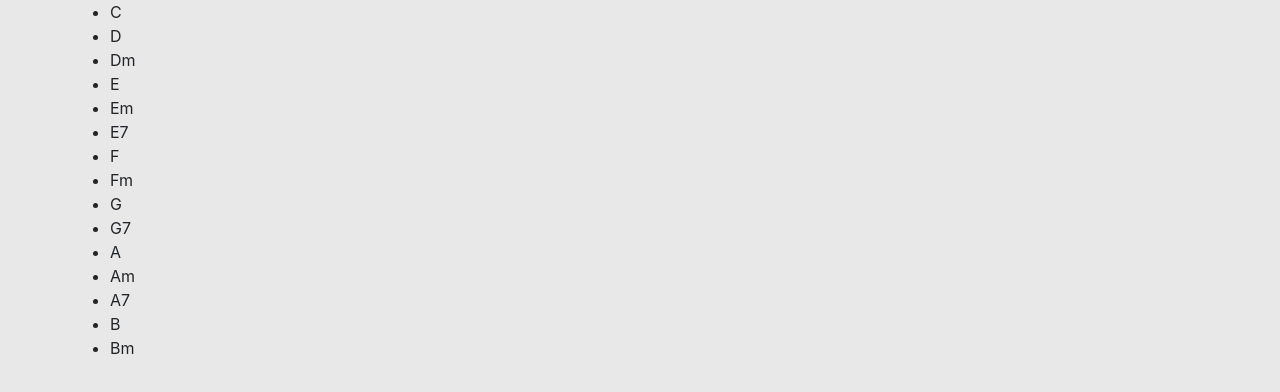
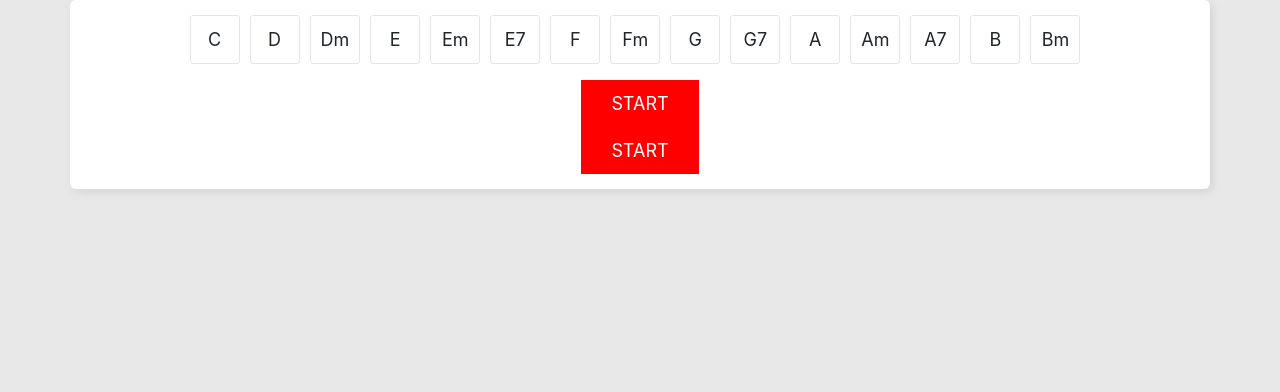
Before and after one commit to AndKorbiel/Chords-Progression-App, a React (Create React App) app: page / in a window 1280 px wide. Shown: the top 392 px of the page. Built offline with nearby package versions, Linux system fonts and the light colour scheme.

Commit message:
Chords display functionality beta

```diff
--- a/src/App.css
+++ b/src/App.css
@@ -2,9 +2,61 @@ body {
   background: #e8e8e8;
 }
 
-.app {
+.App {
   background: white;
   padding: 15px;
   border-radius: 6px;
   box-shadow: 3px 3px 9px #d4d4d4;
 }
+
+.chords-table {
+  list-style: none;
+  display: flex;
+  justify-content: center;
+  padding-left: 0;
+}
+
+.chords-table li {
+  padding: 10px;
+  border: 1px solid #e6e6e6;
+  margin-right: 10px;
+  font-size: 18px;
+  border-radius: 3px;
+  min-width: 50px;
+  text-align: center;
+}
+
+.app-button {
+  margin-left: auto;
+  margin-right: auto;
+  display: block;
+  border: none;
+  padding: 10px 30px;
+  background: red;
+  color: white;
+  font-size: 18px;
+  text-transform: uppercase;
+}
+
+.displayed-chord {
+  text-align: center;
+  font-size: 72px;
+}
+
+.pulsed {
+  animation: pulse 2s infinite;
+}
+
+@keyframes pulse {
+  0% {
+    opacity: 0
+  }
+
+  50% {
+    opacity: 1;
+  }
+
+  100% {
+    opacity: 0;
+  }
+}
--- a/src/App.js
+++ b/src/App.js
@@ -4,12 +4,41 @@ import './App.css';
 const CHORDS = ['C', 'D', 'Dm', 'E', 'Em', 'E7', 'F', 'Fm', 'G', 'G7', 'A', 'Am', 'A7', 'B', 'Bm']
 
 class App extends Component {
+
+  state = {
+    pickedChords: [],
+  }
+
+  pickChords = () => {
+    let pickedRandomChords = []
+
+    for (let i = 0; i < 4; i++) {
+      pickedRandomChords.push(CHORDS[Math.floor(Math.random()*CHORDS.length)])
+    }
+
+    this.setState({
+      pickedChords: pickedRandomChords
+    })
+
+  }
+
+  displayPickedCHord = () => {
+    let i = 0;
+    let pickedChords = this.state.pickedChords;
+
+    setInterval(function() {
+        document.getElementById('player').innerHTML = '<p class="displayed-chord">'+pickedChords[i++] +'</p>';
+        if (i == pickedChords.length) i = 0;
+    }, 1000);
+  }
+
   render() {
+    const { pickedChords } = this.state;
+
     return (
-      <div class="container">
-        <div class="row">
-          <div class="col-xs-12">
-            <div className="App">
+      <div className="App container">
+        <div className="row">
+          <div className="col-sm-12">
               <ul className="chords-table">
                 {CHORDS.map((chord) => {
                   return (
@@ -17,11 +46,16 @@ class App extends Component {
                   )
                 })}
               </ul>
-            </div>
+          </div>
+          <div className="col-sm-12">
+                <button className="app-button" onClick={this.pickChords}>Start</button>
+                <button className="app-button" onClick={this.displayPickedCHord}>Start</button>
+          </div>
+          <div id="player" className="col-sm-12">
+
           </div>
         </div>
       </div>
-
     );
   }
 }
```
